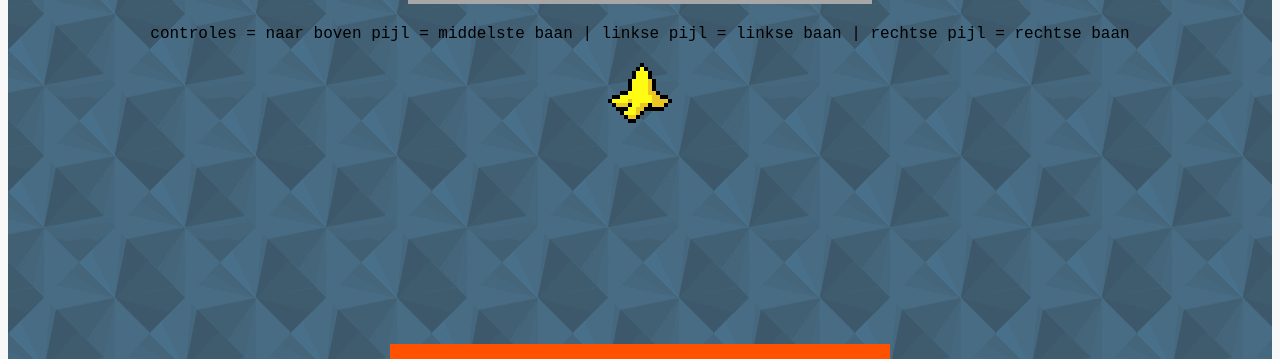
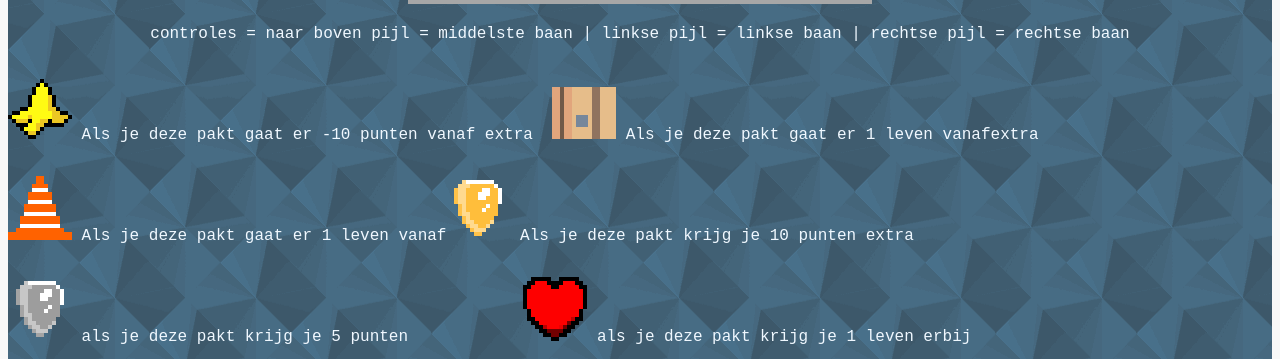
Before and after one commit to JustDave2002/basisschoolGame, a plain HTML site: page Explain.html in a window 1280 px wide. Shown: the part 101-460 px from the top of the page. Drawn offline with Linux system fonts and the light colour scheme.

Commit message:
Uitleg aanpassen

```diff
--- a/Explain.html
+++ b/Explain.html
@@ -9,9 +9,19 @@
 </head>
 <body class="Background">
     <h1 id="header">Uitleg</h1>
-    <p> controles = naar boven pijl  = middelste baan | linkse pijl = linkse baan | rechtse pijl  = rechtse baan </p>
-   <p><img src = "../basisschoolGame/assets/img/objects/banana.png"
-    alt = "Banana" /></p>
+    <p class="controles"> controles = naar boven pijl  = middelste baan | linkse pijl = linkse baan | rechtse pijl  = rechtse baan </p>
+   <p class="explainLeft"><img src = "../basisschoolGame/assets/img/objects/banana.png"
+    alt = "Banana" /> Als je deze pakt gaat er -10 punten vanaf extra &nbsp;</p>
+    <p class="explainLeft"><img src = "../basisschoolGame/assets/img/objects/box1.png"
+        alt = "Box" /> Als je deze pakt gaat er 1 leven vanafextra &nbsp;</p>
+        <p class="explainLeft"><img src = "../basisschoolGame/assets/img/objects/cone.png"
+            alt = "Cone" /> Als je deze pakt gaat er 1 leven vanaf </p>
+            <p class="explainLeft"><img src = "../basisschoolGame/assets/img/objects/goldcoin.png"
+                alt = "Goldcoin" /> Als je deze pakt krijg je 10 punten extra &nbsp;&nbsp;&nbsp;&nbsp;&nbsp;&nbsp; </p>
+                <p class="explainLeft"><img src = "../basisschoolGame/assets/img/objects/silvercoin.png"
+                    alt = "SilverCoin" /> als je deze pakt krijg je 5 punten &nbsp;&nbsp;&nbsp;&nbsp;&nbsp;&nbsp;&nbsp;&nbsp;&nbsp;&nbsp;&nbsp;</p>
+                    <p class="explainLeft"><img src = "../basisschoolGame/assets/img/objects/heart.png"
+                        alt = "Heart" /> als je deze pakt krijg je 1 leven erbij  </p>
     <button style="margin-top: 200px;"><a href="runner.html">Runner</a></button>
 </body>
 </html>
--- a/assets/css/style.css
+++ b/assets/css/style.css
@@ -77,3 +77,12 @@ a {
     text-decoration-color: rgba(255, 255, 255, 0.349);
     color: rgb(255, 255, 255);
 }
+.explainLeft {
+    float: left;
+    color:aliceblue
+}
+.controles {
+
+    float: center;
+    color:aliceblue
+}
```
